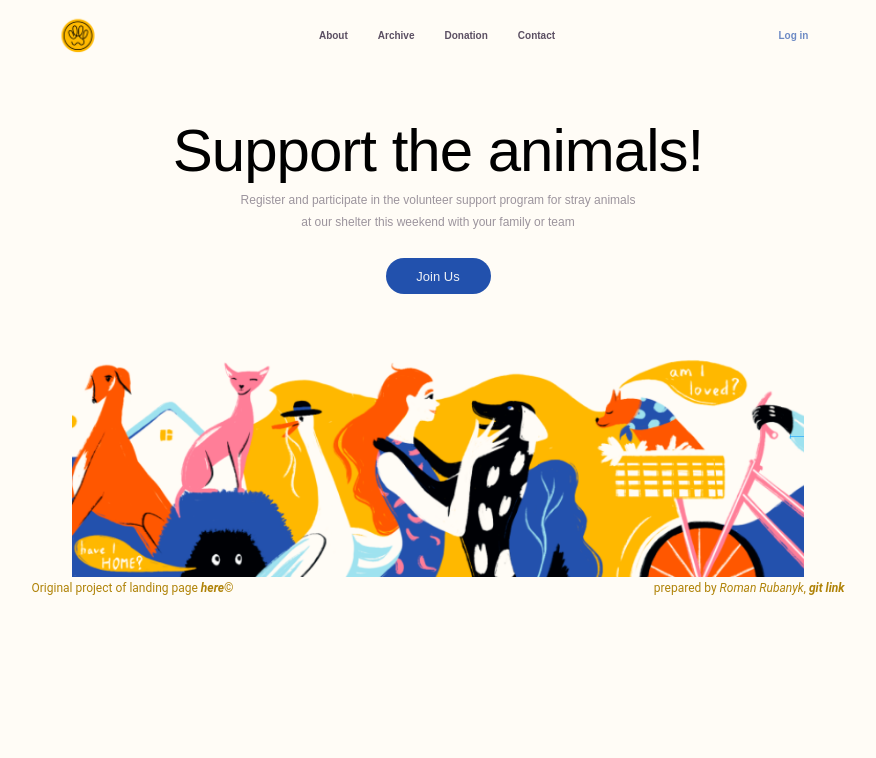
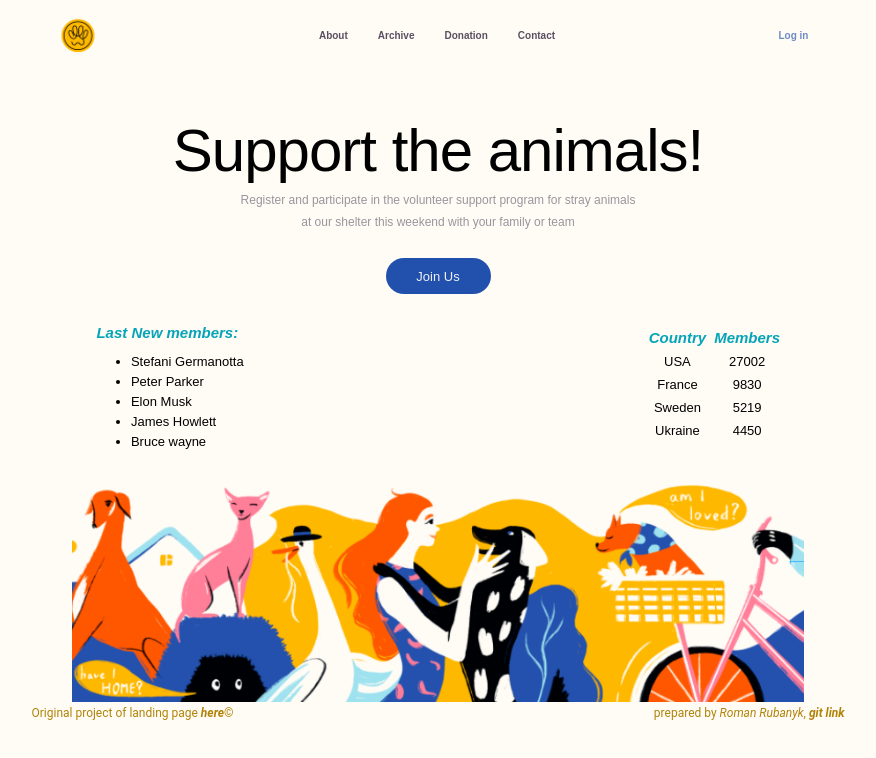
Before and after one commit to rubanykRoman/test-task-onix-react-internship, a React (Create React App) app: page / in a window 1280 px wide. Shown: the top 758 px of the page, without its empty margins (202-1078 px from the left). Built offline with nearby package versions, Linux system fonts and the light colour scheme; the HTML template or start-up script is replaced by a standard one.

Commit message:
lesson-2

```diff
--- a/src/App.css
+++ b/src/App.css
@@ -22,7 +22,6 @@ html {
   height: 100%;
   max-width: 833px;
   margin: auto;
-  overflow: hidden;
 }
 
 .header {
@@ -130,11 +129,11 @@ html {
 
 .main__buttom-wrap {
   text-align: center;
-  margin-bottom: 30px;
+  margin-bottom: 0px;
 }
 
 .main__buttom-wrap .join-button {
-  margin-bottom: 23px;
+  margin-bottom: 10px;
   border-radius: 20px;
   background-color: #2251ad;
   text-align: center;
@@ -156,6 +155,46 @@ html {
   background-color: #3868cd;
   -webkit-box-shadow: 0 0 10px rgba(0, 0, 0, 0.5);
           box-shadow: 0 0 10px rgba(0, 0, 0, 0.5);
+}
+
+.main__dinamic-parts {
+  display: -webkit-box;
+  display: -ms-flexbox;
+  display: flex;
+  -webkit-box-pack: justify;
+      -ms-flex-pack: justify;
+          justify-content: space-between;
+  -webkit-box-align: center;
+      -ms-flex-align: center;
+          align-items: center;
+  margin-bottom: 10px;
+  font-size: 13px;
+}
+
+.main__dinamic-parts .new-members h4 {
+  font-style: italic;
+  font-size: 15px;
+  text-align: center;
+  margin-bottom: 0px;
+  color: #05a4b8;
+}
+
+.main__dinamic-parts .new-members li {
+  margin-bottom: 5px;
+}
+
+.main__dinamic-parts .most-popular-countries {
+  margin-left: 400px;
+}
+
+.main__dinamic-parts .most-popular-countries th {
+  font-style: italic;
+  font-size: 15px;
+  color: #05a4b8;
+}
+
+.main__dinamic-parts .most-popular-countries td {
+  text-align: center;
 }
 
 .main__bg-img img {
--- a/src/App.js
+++ b/src/App.js
@@ -1,6 +1,27 @@
 import './App.scss';
 import logo from './logo.png';
 import main from './main.png';
+import PropTypes from 'prop-types';
+
+//данные массива names и объекта countriesMembers должны получаться динамически
+
+const names = ["Stefani Germanotta", "Peter Parker", "Elon Musk", "James Howlett", "Bruce wayne"];
+const name1 = names[0];
+const name2 = names[1];
+const name3 = names[2];
+const name4 = names[3];
+const name5 = names[4];
+
+const countriesMembers = { "USA": 27002, "France": 9830,"Sweden":5219,"Ukraine":4450 }
+const country1 = "USA";
+const country2 = "France";
+const country3 = "Sweden";
+const country4 = "Ukraine";
+const members1 = countriesMembers.USA;
+const members2 = countriesMembers.France;
+const members3 = countriesMembers.Sweden;
+const members4 = countriesMembers.Ukraine;
+
 
 function App() {
   return (
@@ -21,8 +42,44 @@ function App() {
         <div className="main">
           <h1 className="main__project-name"><strong><span>Support the animals!</span></strong></h1>
           <p className="main__project-description">Register and participate in the volunteer support program for stray animals <br></br> at our shelter this weekend with your family or team</p>
-          <div className="main__buttom-wrap">
+           <div className="main__buttom-wrap">
                 <button className="join-button"><span className="join">Join Us</span></button>
+          </div>
+          <div className="main__dinamic-parts">
+            <div className="new-members">
+              <h4>Last New members:</h4>
+                <ul>
+                  <li>{name1}</li>
+                  <li>{name2}</li>
+                  <li>{name3}</li>
+                  <li>{name4}</li>
+                  <li>{name5}</li>
+                 </ul>
+            </div>
+            <div className="most-popular-countries">
+              <table className="countries" cellPadding="3">
+                <tr>
+                  <th>Country</th>
+                  <th>Members</th>
+                </tr>
+                <tr>
+                  <td>{country1}</td>
+                  <td>{members1}</td>
+                </tr>
+                <tr>
+                  <td>{country2}</td>
+                  <td>{members2}</td>
+                </tr>
+                <tr>
+                  <td>{country3}</td>
+                  <td>{members3}</td>
+                </tr>
+                <tr>
+                  <td>{country4}</td>
+                  <td>{members4}</td>
+                </tr>
+              </table>
+            </div>
           </div>
           <div className="main__bg-img">
                 <img src={main} alt="main-img "/>
@@ -41,4 +98,26 @@ function App() {
   );
 }
 
+App.propTypes = {
+
+  names: PropTypes.array,
+  name1: PropTypes.string,
+  name2: PropTypes.string,
+  name3: PropTypes.string,
+  name4: PropTypes.string,
+  name5: PropTypes.string,
+
+  countriesMembers: PropTypes.object,
+  country1: PropTypes.string,
+  country2: PropTypes.string,
+  country3: PropTypes.string,
+  country4: PropTypes.string,
+
+  members1: PropTypes.number,
+  members2: PropTypes.number,
+  members3: PropTypes.number,
+  members4: PropTypes.number
+
+}
+
 export default App;
--- a/src/App.scss
+++ b/src/App.scss
@@ -20,7 +20,7 @@ html {
     height: 100%;
     max-width: 833px;
     margin: auto;
-    overflow: hidden;
+    // overflow: hidden;
 }
 
 .header {
@@ -92,9 +92,9 @@ html {
     }
     &__buttom-wrap {
         text-align: center;
-        margin-bottom: 30px;
+        margin-bottom: 0px;
         .join-button {
-            margin-bottom: 23px;
+            margin-bottom: 10px;
             border-radius: 20px;
             background-color: #2251ad;
             text-align: center;
@@ -112,6 +112,36 @@ html {
             &:hover {
                 background-color: #3868cd;
                 box-shadow: 0 0 10px rgba(0, 0, 0, 0.5);
+            }
+        }
+    }
+    &__dinamic-parts {
+        display: flex;
+        justify-content: space-between;
+        align-items: center;
+        margin-bottom: 10px;
+        font-size: 13px;
+        .new-members {
+            h4 {
+                font-style: italic;
+                font-size: 15px;
+                text-align: center;
+                margin-bottom: 0px;
+                color: #05a4b8;
+            }
+            li {
+                margin-bottom: 5px;
+            }
+        }
+        .most-popular-countries {
+            margin-left: 400px;
+            th {
+                font-style: italic;
+                font-size: 15px;
+                color: #05a4b8;
+            }
+            td {
+                text-align: center;
             }
         }
     }
```
Also changed, not shown: 1 other file (tests, documents, lock files or other folders).
